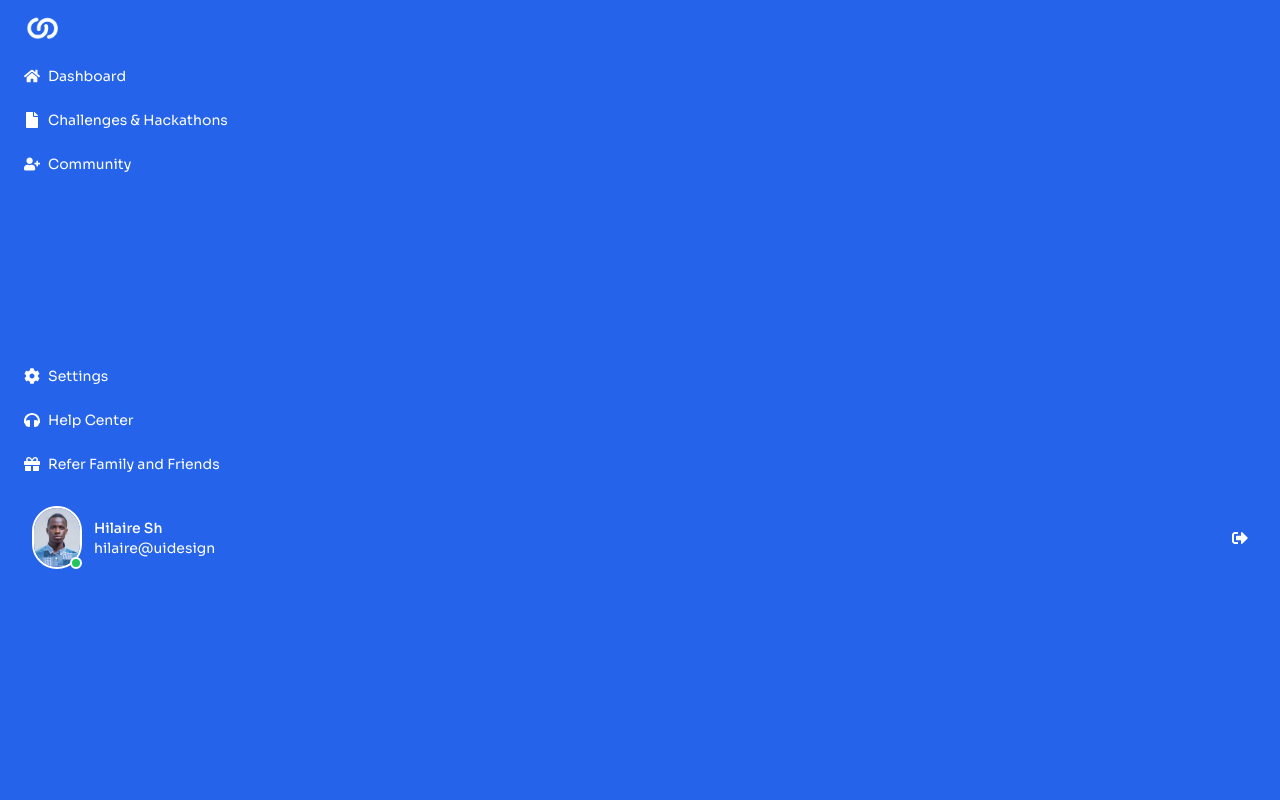
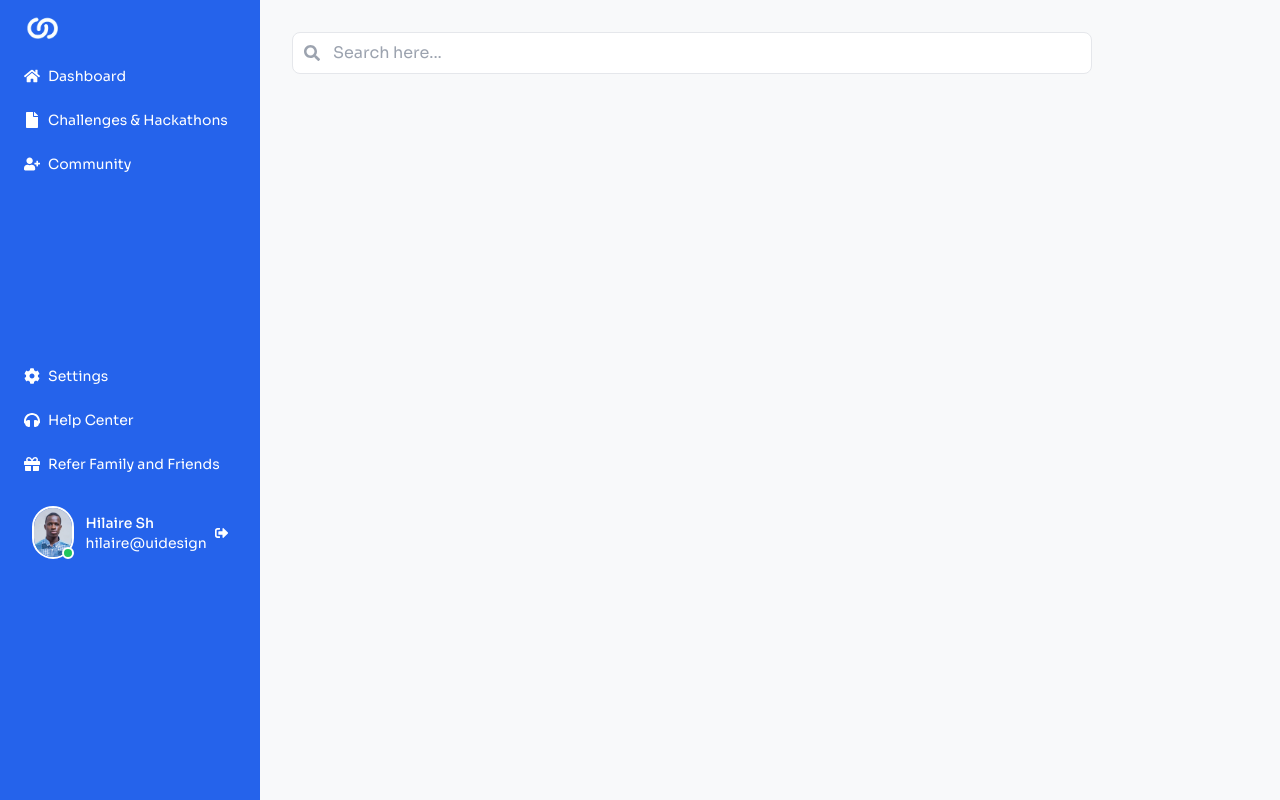
Before and after one commit to mahingaRodin/Umurava, a Next.js app in the folder talent-dashboard/: page /challenges in a window 1280 px wide. Built offline with nearby package versions, Linux system fonts and the light colour scheme.

Commit message:
"updated"

```diff
--- a/talent-dashboard/app/challenges/page.tsx
+++ b/talent-dashboard/app/challenges/page.tsx
@@ -1,10 +1,28 @@
 import React from "react";
 import Sidebar from "../../components/Dashboard/Sidebar";
+import { FaSearch } from "react-icons/fa";
 
 const Challenges = () => {
   return (
-    <div>
-      <Sidebar />
+    <div className="flex h-screen">
+      <div className="fixed h-screen w-[260px]">
+        <Sidebar />
+      </div>
+      <div className="flex-1 overflow-y-auto ml-[260px]">
+        <div className="flex-1 p-8">
+          {/* header */}
+          <div className="flex justify-between items-center mb-8">
+            <div className="relative">
+              <input
+                type="search"
+                placeholder="Search here..."
+                className="pl-10 pr-4 py-2 rounded-lg border w-[800px]"
+              />
+              <FaSearch className="absolute left-3 top-1/2 -translate-y-1/2 text-gray-400" />
+            </div>
+          </div>
+        </div>
+      </div>
     </div>
   );
 };
```
